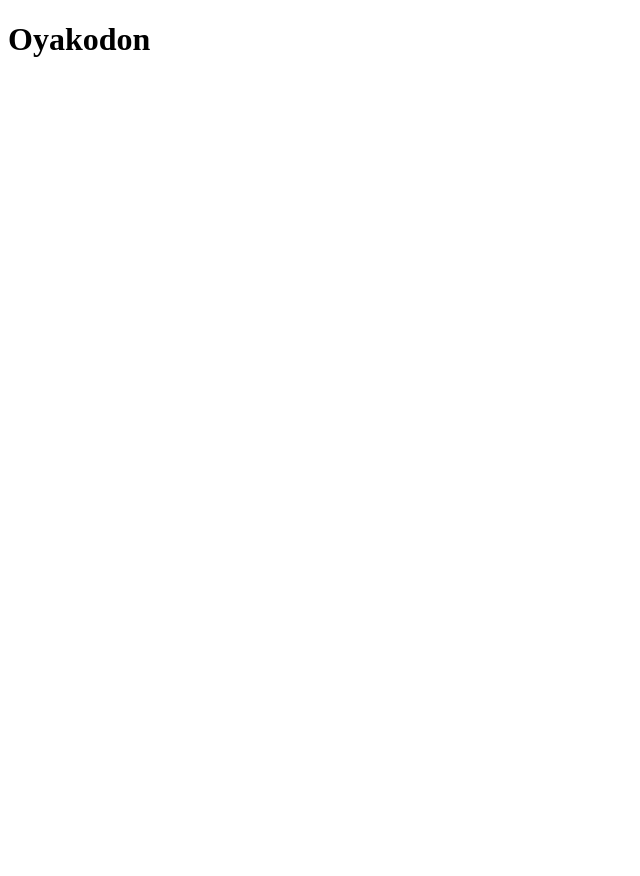
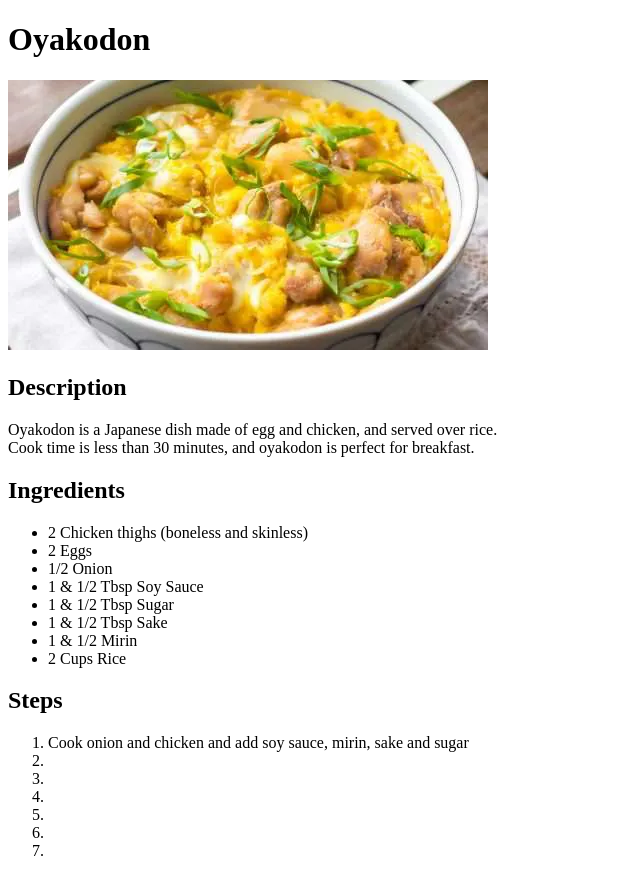
Before and after one commit to Pandabot01/odin-recipes, a plain HTML site: page recipes/oyakodon.html in a window 1280 px wide. Shown: the whole page, without its empty margins (0-640 px from the left). Before the commit the page ends 800 px from the top, so only its background shows below. Drawn offline with Linux system fonts and the light colour scheme.

Commit message:
Add new recipes

```diff
--- a/recipes/oyakodon.html
+++ b/recipes/oyakodon.html
@@ -1,10 +1,37 @@
 <!DOCTYPE HTML>
-<html lang="en>"
+<html lang="en">
     <head>
         <meta charset="utf-8">
         <title>Oyakodon Recipes</title>
     </head>
     <body>
         <h1>Oyakodon</h1>
+        <img src="oyakodon.webp" alt="Image of Oyakodon">
+        <h2>Description</h2>
+        <p>Oyakodon is a Japanese dish made of egg and chicken, and served over rice.
+        <br>
+        Cook time is less than 30 minutes, and oyakodon is perfect for breakfast.</p>
+        <h2>Ingredients</h2>
+        <ul>
+            <li>2 Chicken thighs (boneless and skinless)</li>
+            <li>2 Eggs</li>
+            <li>1/2 Onion</li>
+            <li>1 & 1/2 Tbsp Soy Sauce</li>
+            <li>1 & 1/2 Tbsp Sugar</li>
+            <li>1 & 1/2 Tbsp Sake</li>
+            <li>1 & 1/2 Mirin</li>
+            <li>2 Cups Rice</li>
+        </ul>
+        <h2>Steps</h2>
+        <ol>
+            <li>Cook onion and chicken and add soy sauce, mirin, sake and sugar</li>
+            <li></li>
+            <li></li>
+            <li></li>
+            <li></li>
+            <li></li>
+            <li></li>
 
+        </ol>
     </body>
+</html>
```
Also changed, not shown: index.html (+6 -4 lines), recipes/oyakodon.webp (added).
